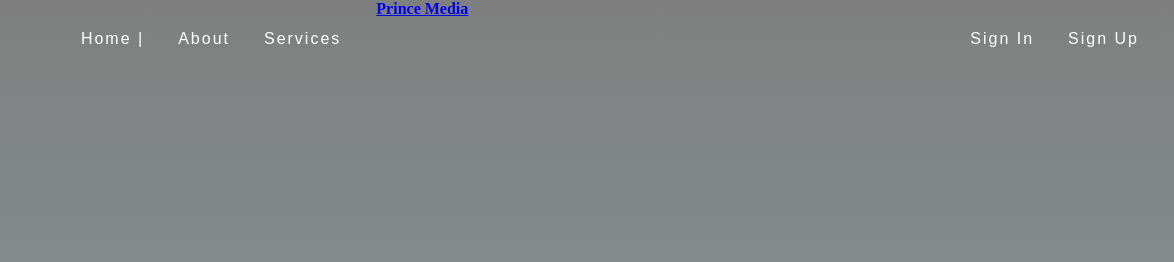
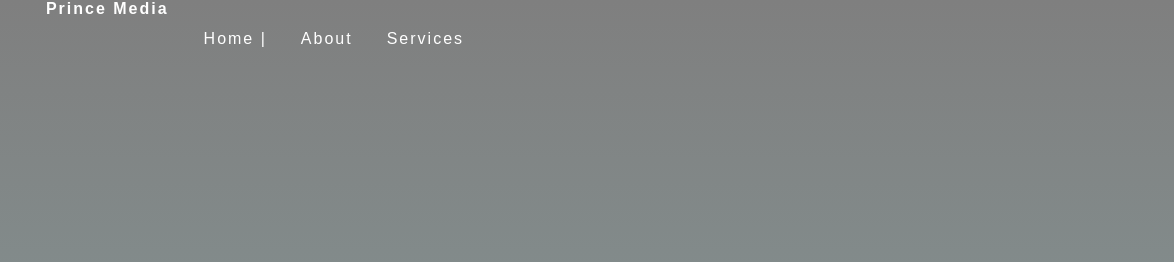
Before and after one commit to PrinceSP/PrinceSP.github.io, a plain HTML site: page home.html in a window 1280 px wide. Shown: the top 262 px of the page, 106-1280 px from the left. Drawn offline with Linux system fonts and the light colour scheme.

Commit message:
change the css style and remove 2 menu.

```diff
--- a/css/style.css
+++ b/css/style.css
@@ -19,6 +19,15 @@ header {
   float: left;
   margin: 15px 50px;
   height: 60px;
+}
+
+.logo-name {
+  float: left;
+  letter-spacing: 2px;
+  text-decoration: none;
+  color: #fff;
+  font-family: sans-serif;
+
 }
 
 .menu {
@@ -52,7 +61,7 @@ header {
   margin: 20px;
 }
 
-.menu2 li {
+/* .menu2 li {
   display: inline-block;
   margin: 10px 5px;
 }
@@ -69,7 +78,7 @@ header {
   background: #fff;
   transition: .4s;
   color: #f48042;
-}
+} */
 
 .welcome {
   position: relative;
--- a/home.html
+++ b/home.html
@@ -11,17 +11,17 @@
   <body>
     <header>
       <div class="navbar">
-        <a href="home.html"><img src="./img/logo.png" class="logo"><b>Prince Media</b></a>
+        <a href="home.html"><img src="./img/logo.png" class="logo"><b class="logo-name">Prince Media</b></a>
         <ul class="menu">
           <li><a href="home.html">Home | </a></li>
           <li><a href="about.html">About</a></li>
           <li><a href="services.html">Services</a></li>
         </ul>
 
-        <ul class="menu2">
+        <!-- <ul class="menu2">
           <li><a href="signin.html">Sign In</a></li>
           <li><a href="signup.html">Sign Up</a></li>
-        </ul>
+        </ul> -->
       </div>
 
       <div class="welcome">
```
